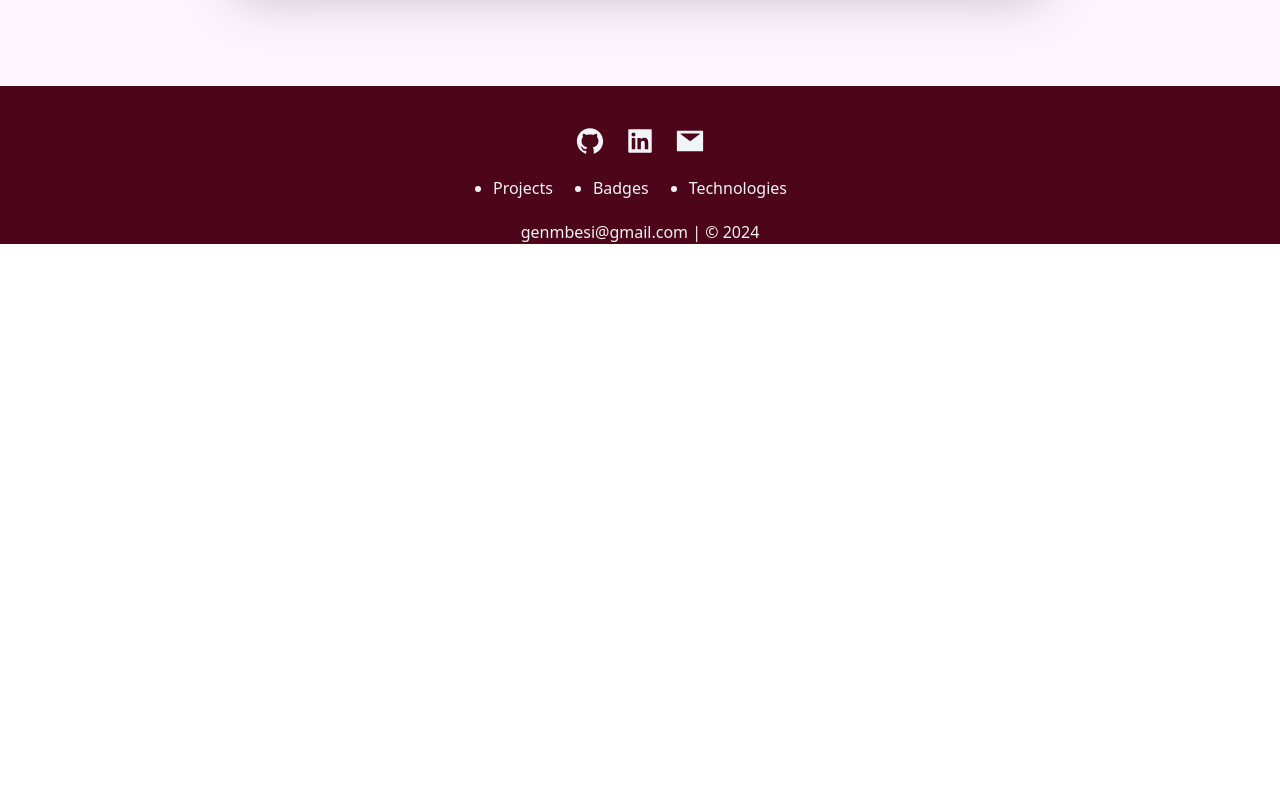
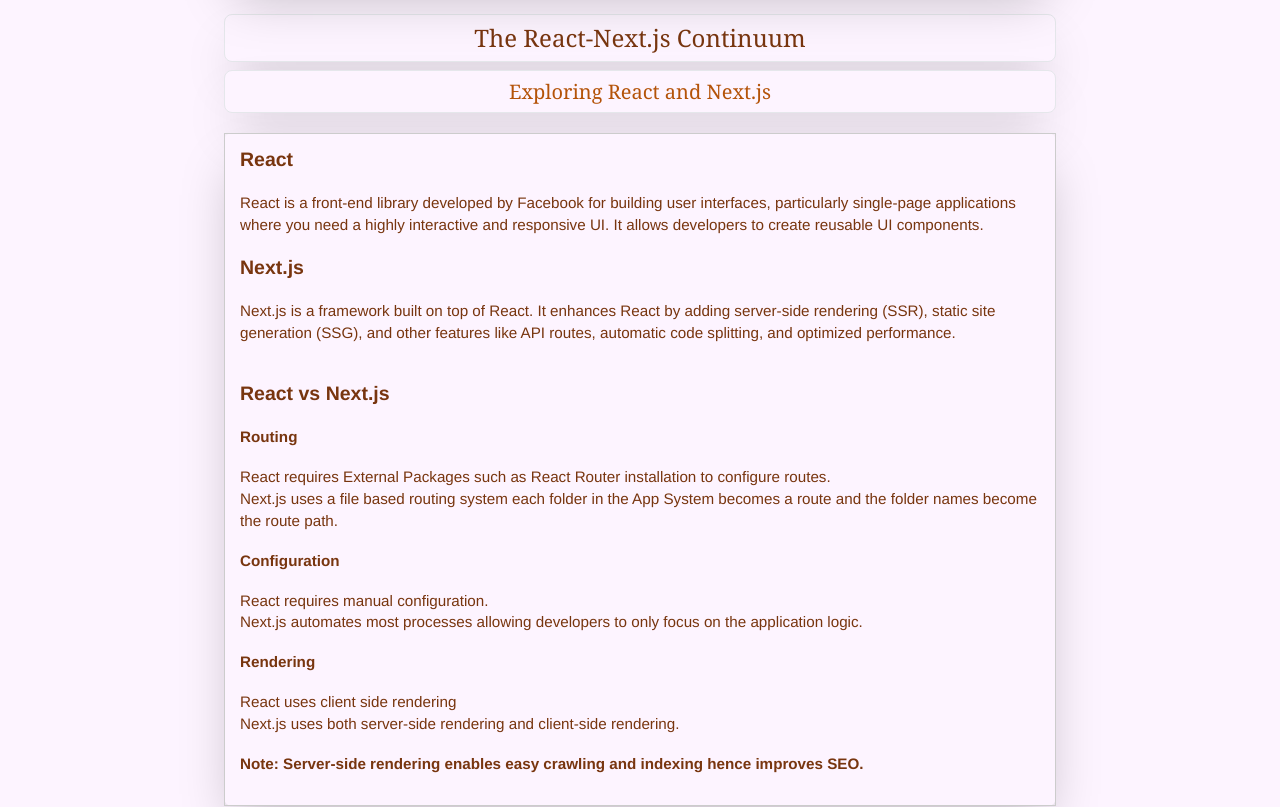
Before and after one commit to Genevive-Mbesi/Portfolio, a React (Create React App) app in the folder portfolio/: page /blog in a window 1280 px wide. Shown: the part 1100-1907 px from the top of the page. Before the commit the page ends 1344 px from the top, so only its background shows below. Built offline with nearby package versions, Linux system fonts and the light colour scheme.

Commit message:
Added Blog Post

```diff
--- a/portfolio/src/components/blog.jsx
+++ b/portfolio/src/components/blog.jsx
@@ -40,14 +40,33 @@ const blogPosts = [
 
     `,
   },
-//   {
-//     id: 2,
-//     title: "Second Post",
-//     subtitle: "Exploring New Features",
-//     content: `
-//       <p>This is the content of the second post.</p>
-//     `,
-//   },
+  {
+    id: 2,
+    title: "The React-Next.js Continuum",
+    subtitle: "Exploring React and Next.js",
+    content: `
+      <h2><strong>React</strong></h2><br/>
+      <h3> React is a front-end library developed by Facebook for building user interfaces, particularly single-page applications where you need a highly interactive and responsive UI.
+       It allows developers to create reusable UI components.</h3><br/>
+       <h2><strong>Next.js</strong></h2><br/>
+       <h3>Next.js is a framework built on top of React. It enhances React by adding server-side rendering (SSR), static site generation (SSG),
+       and other features like API routes, automatic code splitting, and optimized performance.</h3>
+
+       <br/><br/>
+       <h2><strong>React vs Next.js</strong></h2><br/>
+       <h3><strong>Routing</strong></h3><br/>
+       <h3> React requires External Packages such as React Router installation to configure routes.<br/>Next.js uses a file based routing system each folder in the App System becomes a route and the folder names become the route path.</h3>
+       <br/>
+       <h3><strong>Configuration</strong></h3><br/>
+       <h3> React requires manual configuration. <br/>Next.js automates most processes allowing developers to only focus on the application logic.</h3>
+       <br/>
+       <h3><strong>Rendering</strong></h3><br/>
+       <h3> React uses client side rendering <br/>Next.js uses both server-side rendering and client-side rendering.</h3>
+       <br/>
+       <h3><strong>Note: Server-side rendering enables easy crawling and indexing hence improves SEO.</strong></h3><br/>
+       <br/>
+    `,
+  },
 ];
 
 function BlogManager() {
```
